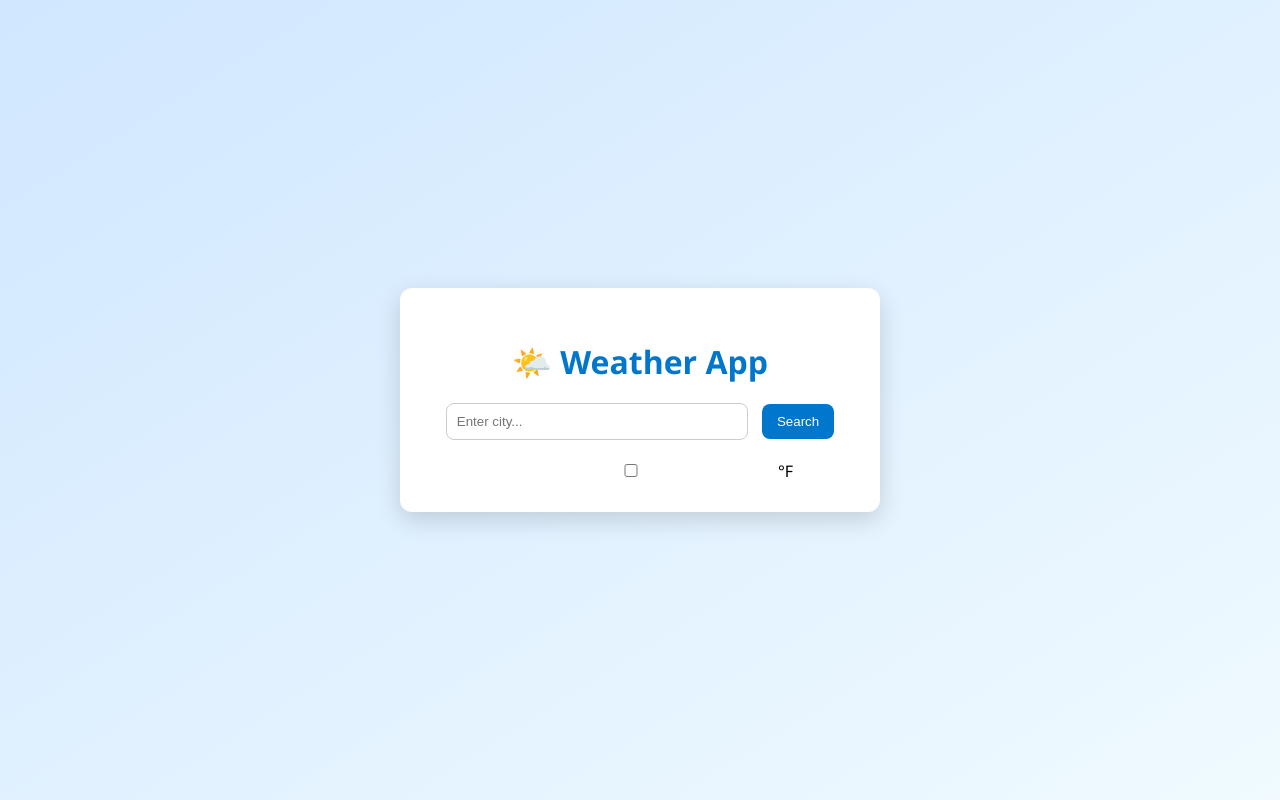
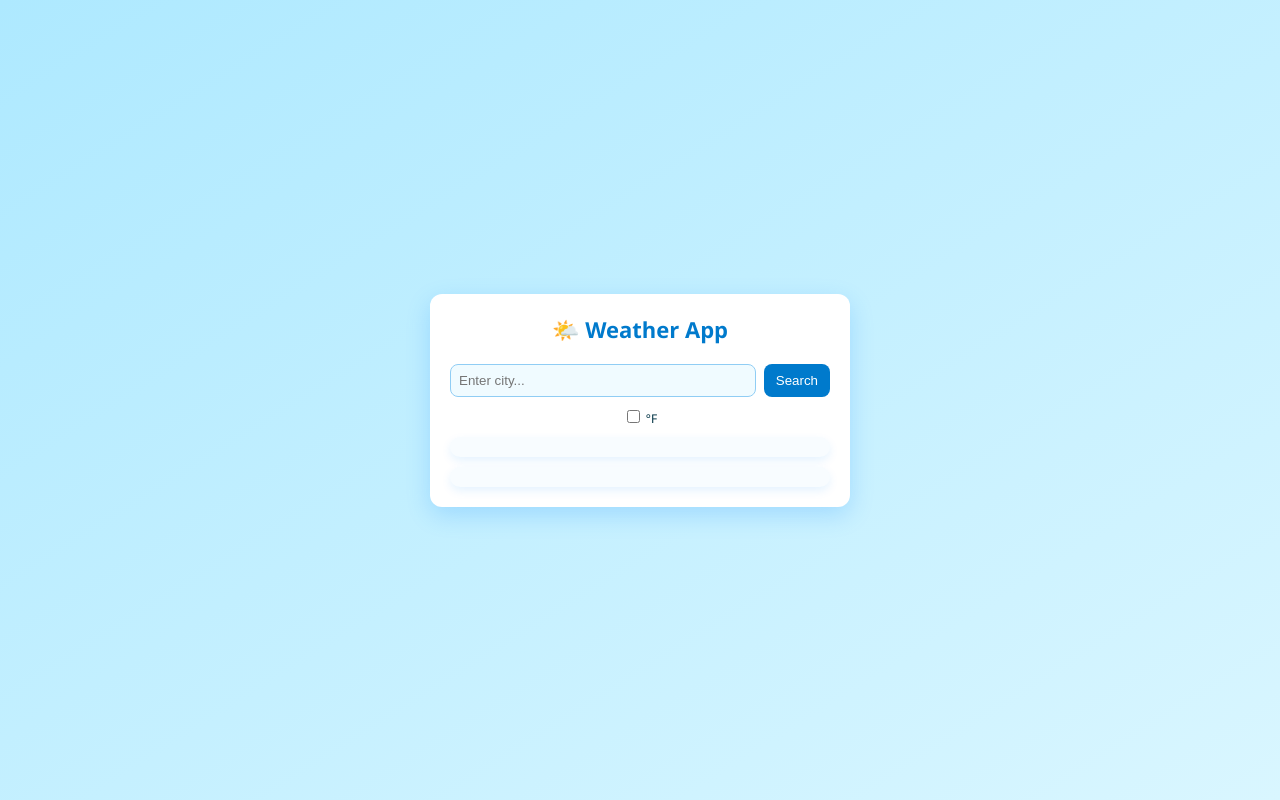
Before and after one commit to prabhatkaushik127/WeatherApp, a plain HTML site: page weatherApp/index.html in a window 1280 px wide. Drawn offline with Linux system fonts and the light colour scheme.

Commit message:
Update style.css

```diff
--- a/weatherApp/style.css
+++ b/weatherApp/style.css
@@ -2,8 +2,10 @@ body, html {
   margin: 0;
   padding: 0;
   height: 100%;
-  font-family: 'Segoe UI', Tahoma, Geneva, Verdana, sans-serif;
-  background: linear-gradient(to bottom right, #d0e7ff, #f0faff); /* Light blue gradient */
+  background: linear-gradient(to bottom right, #aee9ff, #d9f6ff);
+  font-family: 'Segoe UI', Tahoma, sans-serif;
+  color: #003344;
+  overflow: hidden;
 }
 
 .app-container {
@@ -14,53 +16,83 @@ body, html {
 }
 
 .weather-box {
-  background-color: white;
-  padding: 30px 40px;
+  background-color: #ffffff;
+  padding: 20px;
   border-radius: 12px;
-  text-align: center;
-  box-shadow: 0 8px 24px rgba(0, 0, 0, 0.15);
-  max-width: 400px;
-  width: 100%;
+  box-shadow: 0 8px 24px rgba(0, 128, 255, 0.2);
+  width: 380px;
+  max-height: 90vh;
+  overflow: hidden;
+  display: flex;
+  flex-direction: column;
+  gap: 10px;
 }
 
 h1 {
-  margin-bottom: 20px;
-  color: #0077cc;
+  font-size: 22px;
+  color: #007acc;
+  margin: 0 0 10px;
+  text-align: center;
 }
 
 .input-group {
-  margin-bottom: 20px;
+  display: flex;
+  gap: 8px;
 }
 
 input {
-  padding: 10px;
-  width: 70%;
-  border: 1px solid #ccc;
+  flex: 1;
+  padding: 8px;
+  border: 1px solid #90cdf4;
   border-radius: 8px;
+  background: #f0fbff;
 }
 
 button {
-  padding: 10px 15px;
-  margin-left: 10px;
-  background-color: #0077cc;
+  padding: 8px 12px;
+  background-color: #007acc;
   color: white;
   border: none;
   border-radius: 8px;
   cursor: pointer;
-  transition: background-color 0.3s ease;
+}
+button:hover {
+  background-color: #005ea6;
 }
 
-button:hover {
-  background-color: #005ea8;
+.toggle {
+  font-size: 12px;
+  text-align: center;
 }
 
-.result-box {
-  margin-top: 20px;
-  font-size: 16px;
-  color: #333;
+.box {
+  background: #f8fcff;
+  border-radius: 10px;
+  padding: 10px;
+  box-shadow: 0 4px 10px rgba(0, 140, 255, 0.1);
+  font-size: 14px;
 }
 
 .weather-icon {
-  width: 80px;
-  margin-top: 10px;
+  width: 50px;
+  vertical-align: middle;
+  margin-right: 5px;
 }
+
+/* Spinner */
+.spinner {
+  border: 4px solid #eee;
+  border-top: 4px solid #007acc;
+  border-radius: 50%;
+  width: 24px;
+  height: 24px;
+  animation: spin 1s linear infinite;
+  margin: 0 auto;
+}
+.hidden {
+  display: none;
+}
+@keyframes spin {
+  0% { transform: rotate(0deg); }
+  100% { transform: rotate(360deg); }
+}
```
